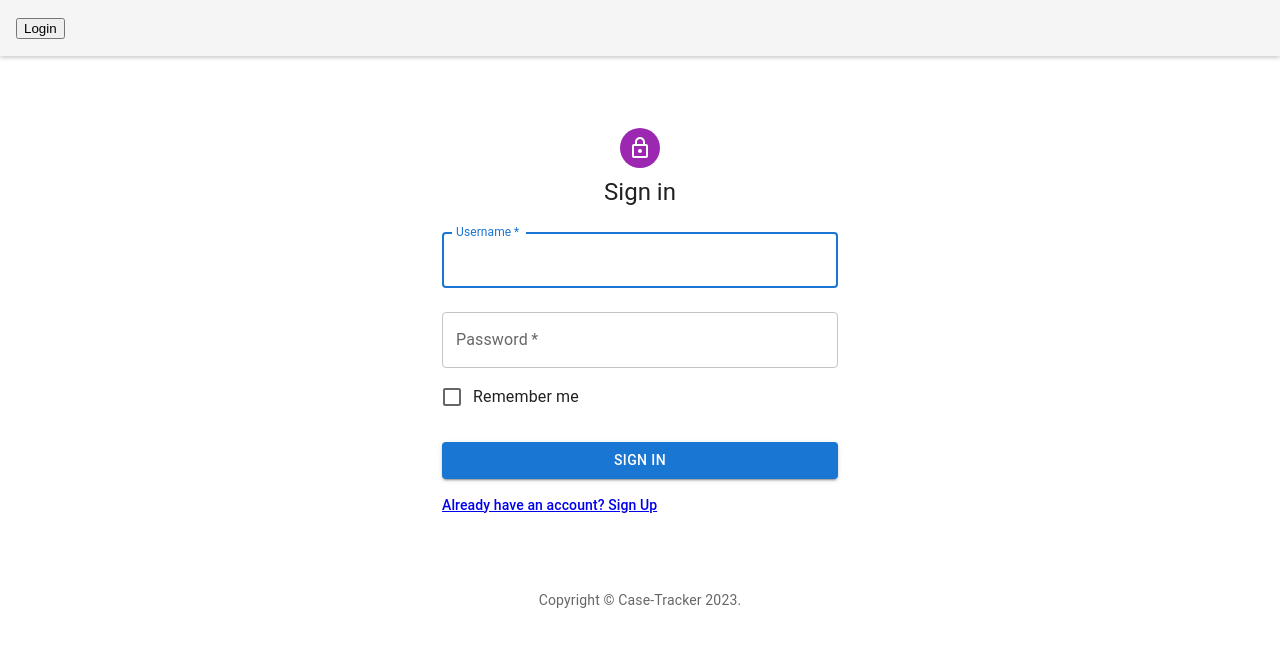
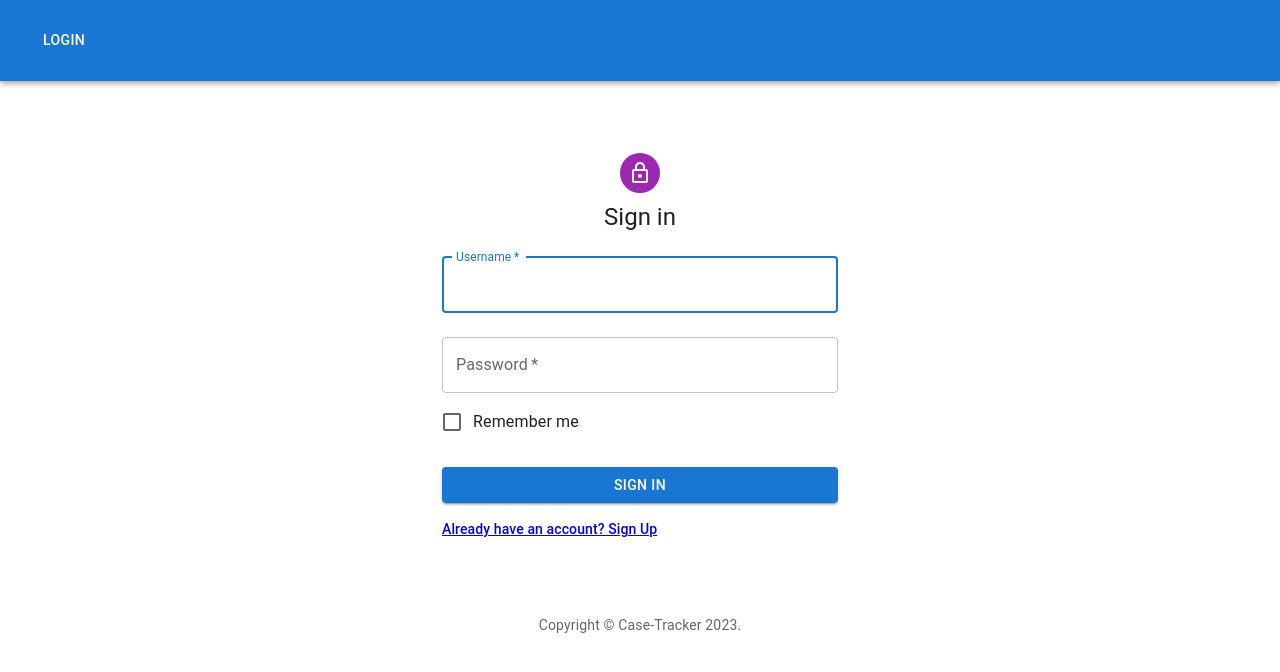
Before and after one commit to mterrano1/case-tracker-client, a React (Create React App) app: page /login in a window 1280 px wide. Shown: the top 672 px of the page. Built offline with nearby package versions, Linux system fonts and the light colour scheme; no server answers; the HTML template or start-up script is replaced by a standard one.

Commit message:
add new mui style to NavBar and buttons

```diff
--- a/src/Nav.css
+++ b/src/Nav.css
@@ -1,4 +1,4 @@
-.NavBar {
+/* .NavBar {
   display: flex;
   justify-content: space-between;
   align-items: center;
@@ -11,4 +11,4 @@
   text-decoration: none;
   color: #333;
   margin-right: 1rem;
-}
+} */
--- a/src/components/LoginButton.js
+++ b/src/components/LoginButton.js
@@ -1,11 +1,13 @@
 import React from 'react';
-import { Link } from 'react-router-dom';
+import { Link as RouterLink } from 'react-router-dom';
+import Link from '@mui/material/Button';
+import Button from '@mui/material/Button';
 
 const LoginButton = () => {
 
     return (
-        <Link to={'/login'}>
-            <button>Login</button>
+        <Link to={'/login'} component={RouterLink}>
+            <Button sx={{ my: 2, color: 'white', display: 'block' }}>Login</Button>
         </Link>
     );
 }
--- a/src/components/LogoutButton.js
+++ b/src/components/LogoutButton.js
@@ -1,6 +1,7 @@
 import React, { useContext } from 'react';
 import { UserContext } from './UserContext';
 import { useNavigate } from 'react-router-dom';
+import Button from '@mui/material/Button';
 
 const LogoutButton = () => {
     const { logout } = useContext(UserContext);
@@ -13,7 +14,7 @@ const LogoutButton = () => {
     }
 
     return (
-        <button onClick={logoutUser} >Logout</button>
+        <Button sx={{ my: 2, color: 'white', display: 'block' }} onClick={logoutUser}>Logout</Button>
     );
 }
 
--- a/src/components/NavBar.js
+++ b/src/components/NavBar.js
@@ -1,42 +1,59 @@
-import '../Nav.css';
 import React, { useContext } from 'react';
 import { NavLink } from 'react-router-dom';
 import { UserContext } from './UserContext';
 import LogoutButton from './LogoutButton';
 import LoginButton from './LoginButton';
+import AppBar from "@mui/material/AppBar";
+import Box from "@mui/material/Box";
+import Toolbar from "@mui/material/Toolbar";
+import Container from "@mui/material/Container";
+import Button from "@mui/material/Button";
+import Link from '@mui/material/Button';
 
-const NavBar = () => {
+function NavBar() {
     const { user } = useContext(UserContext);
     const token = localStorage.getItem("token");
 
-    const button = token ? <LogoutButton /> : <LoginButton />
+    const loginLogoutButton = token ? <LogoutButton /> : <LoginButton />
 
     const homeLink = token && user.role !== 'Customer' ?
-        <NavLink exact to='/'>Home</NavLink> :
+        <Link to={'/'} component={NavLink}>
+            <Button sx={{ my: 2, color: 'white', display: 'block' }}>Home</Button>
+        </Link> :
         ''
-        // <NavLink exact to='/CustomerDashboard'>Home</NavLink>
 
     const dashboardLink = token && user.role === 'Manager' && user ?
-        <NavLink exact to='/managerdashboard'>Dashboard</NavLink> :
+        <Link exact="true" to='/managerdashboard' component={NavLink}>
+            <Button sx={{ my: 2, color: 'white', display: 'block' }}>Dashboard</Button>
+        </Link> :
         ''
 
-    const casesLink = token && user.role !== 'Customer' && user ?
-        <NavLink exact to='/cases'>Cases</NavLink> :
+    const casesLink = token && user.role === 'Manager' && user ?
+        <Link exact="true" to='/cases' component={NavLink}>
+            <Button sx={{ my: 2, color: 'white', display: 'block' }}>Cases</Button>
+        </Link> :
         ''
 
-    const reportsLink = user.role === 'Manager' && user ?
-        <NavLink exact to='/reports'>Reports</NavLink> :
+    const reportsLink = token && user.role === 'Manager' && user ?
+        <Link exact="true" to='/reports' component={NavLink}>
+            <Button sx={{ my: 2, color: 'white', display: 'block' }}>Reports</Button>
+        </Link> :
         ''
 
-    return (
-        <nav className="NavBar">
+  return (
+    <AppBar position="static">
+      <Container maxWidth="xl">
+        <Toolbar disableGutters>
+          <Box sx={{ flexGrow: 1, display: { xs: "none", md: "flex" } }}>
             {homeLink}
             {dashboardLink}
             {casesLink}
             {reportsLink}
-            <NavLink exact to='/login'>{button}</NavLink>
-        </nav>
-    );
+            {loginLogoutButton}
+          </Box>
+        </Toolbar>
+      </Container>
+    </AppBar>
+  );
 }
-
 export default NavBar;
--- a/src/pages/Home.js
+++ b/src/pages/Home.js
@@ -1,6 +1,8 @@
 import React, { useContext } from "react";
-import { Link } from 'react-router-dom';
 import { UserContext } from '../components/UserContext';
+import Button from '@mui/material/Button';
+import { Link as RouterLink } from 'react-router-dom';
+import Link from '@mui/material/Button';
 
 const Home = () => {
     const {user, loggedIn} = useContext(UserContext);
@@ -10,11 +12,11 @@ const Home = () => {
         return (
             <div>
                 <h1>Welcome back {user.first_name}!</h1>
-                <Link to={'/managerdashboard'}>
-                    <button>My Dashboard</button>
+                <Link to={'/managerdashboard'} component={RouterLink}>
+                    <Button variant="contained">My Dashboard</Button>
                 </Link>
-                <Link to={'/reports'}>
-                    <button>Reports</button>
+                <Link to={'/reports'} component={RouterLink}>
+                    <Button variant="contained">Reports</Button>
                 </Link>
             </div>
         )
@@ -22,8 +24,8 @@ const Home = () => {
         return (
             <div>
                 <h1>Welcome back {user.first_name}!</h1>
-                <Link to={'/cases'}>
-                    <button>My Cases</button>
+                <Link to={'/cases'} component={RouterLink}>
+                    <Button variant="contained">My Cases</Button>
                 </Link>
             </div>
         )
@@ -31,8 +33,8 @@ const Home = () => {
         return (
             <div>
                 <h4>Hello {user.first_name}, we appreciate your feedback!</h4>
-                <Link to={'/customerdashboard'}>
-                    <button>File a complaint</button>
+                <Link to={'/customerdashboard'} component={RouterLink}>
+                    <Button variant="contained">File a complaint</Button>
                 </Link>
             </div>
         )
--- a/src/pages/Login.js
+++ b/src/pages/Login.js
@@ -32,7 +32,7 @@ const Login = () => {
     const [username, setUsername] = useState('');
     const [password, setPassword] = useState('');
     const [errors, setErrors] = useState('');
-    const { login } = useContext(UserContext);
+    const { user, login } = useContext(UserContext);
     const navigate = useNavigate();
 
     const handleSubmit = (e) => {
```
